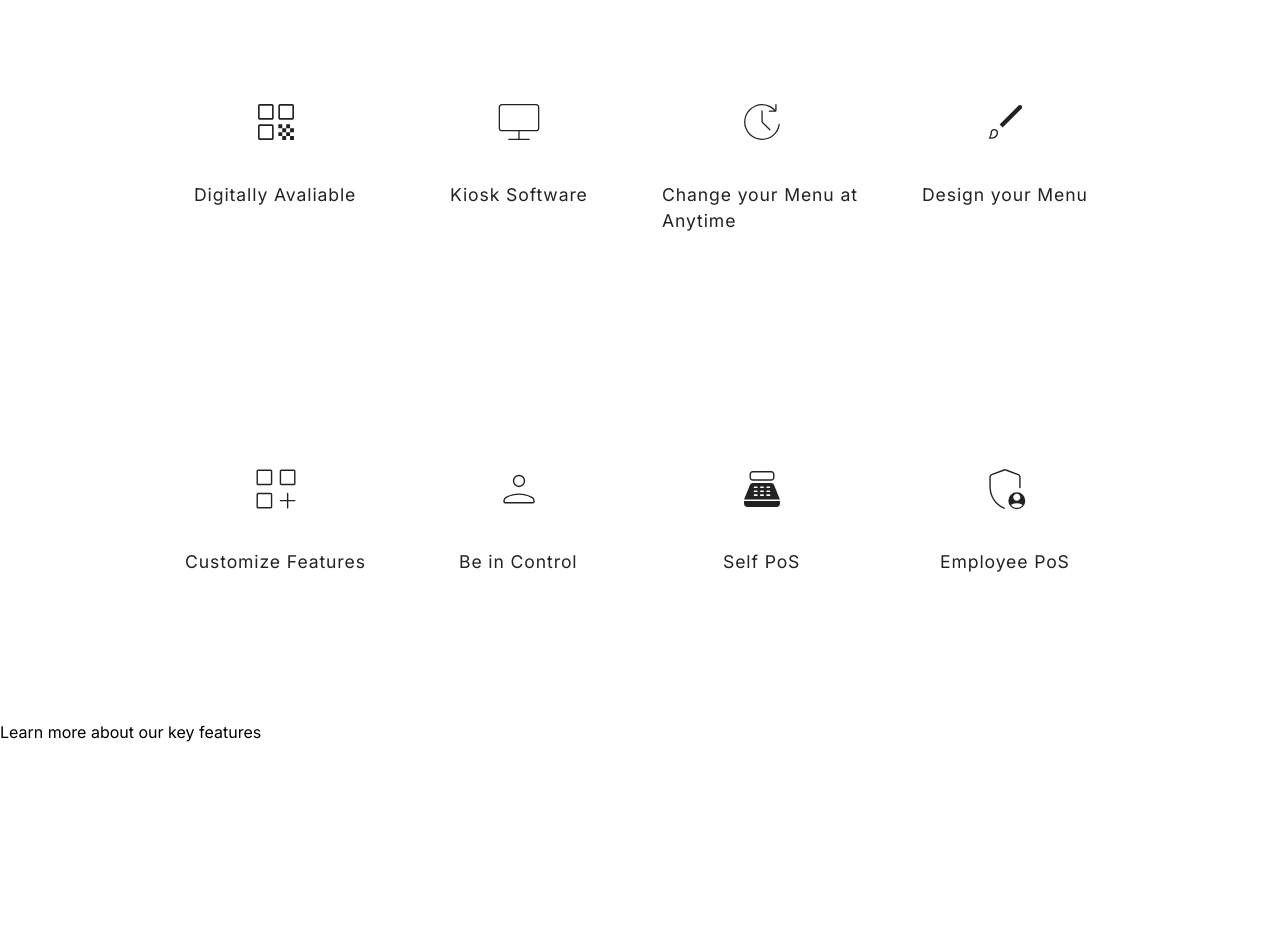
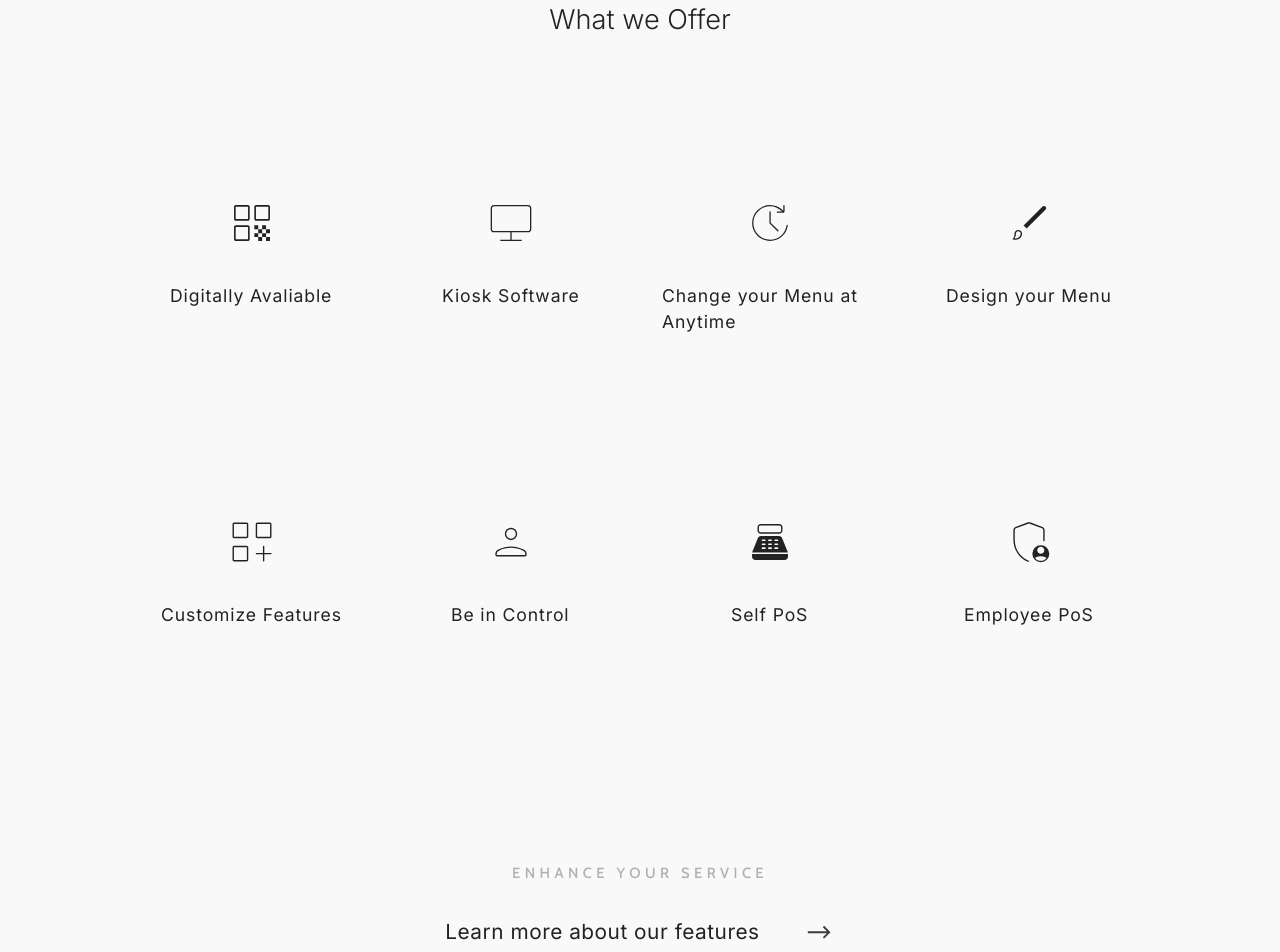
Before and after one commit to hosoocha20/menu-app, a React (Vite) app in the folder client/: page / in a window 1280 px wide. Shown: the part 4020-4972 px from the top of the page. Built offline with nearby package versions, Linux system fonts and the light colour scheme; a web font is replaced by a local one.

Commit message:
made viewmore UI resuable component

```diff
--- a/client/src/pages/Home.tsx
+++ b/client/src/pages/Home.tsx
@@ -37,6 +37,7 @@ import {
   useInView,
   AnimatePresence,
 } from "framer-motion";
+import ViewmoreUI from "../ui/ViewMoreUI";
 
 interface OfferI {
   svg: string;
@@ -500,9 +501,9 @@ const Home = () => {
           </div>
         </div>
       </div>
-      <div className=" h-screen flex flex-col">
-        <h2 className="text-center py-[2rem] text-[1.7rem] text-my-black-950  font-light">What we Offer</h2>
-        <div className="grid grid-cols-4 px-[10rem] flex-1 gap-3">
+      <div className=" h-screen flex flex-col bg-my-black-10">
+        <h2 className="text-center py-[5rem] text-[1.7rem] text-my-black-950  font-light">What we Offer</h2>
+        <div className="grid grid-cols-4 px-[10vw] flex-1 gap-3">
           {offerArr.map((item: OfferI, i: number) => (
             <div className="rounded-2xl relative group flex flex-col items-center pt-[30%] gap-[2rem] hover:bg-my-black-950  cursor-pointer transition-[background-color] duration-300 ease-out ">
               <div className="group-hover:fill-white fill-my-black-950 w-[3.5rem] translate-y-0 group-hover:translate-y-[-0.2rem] will-change-transform transition-[transform] duration-300 ease-in-out delay-75 ">
@@ -524,8 +525,10 @@ const Home = () => {
           ))}
         </div>
       </div>
+      <ViewmoreUI tag="Enhance your service" body="Learn more about our features"/>
+
       <div className="h-screen">
-        <h2>Learn more about our key features</h2>
+        <h2>How to get started</h2>
       </div>
     </div>
   );
--- /dev/null
+++ b/client/src/ui/ViewMoreUI.tsx
@@ -0,0 +1,22 @@
+import React from 'react'
+
+import { LiaLongArrowAltRightSolid } from "react-icons/lia";
+
+interface ViewMoreUIProps {
+    tag: string,
+    body: string
+}
+
+const ViewmoreUI = (props: ViewMoreUIProps) => {
+  return (
+    <div className='group bg-my-black-10 h-[370px] flex flex-col items-center justify-center gap-[2rem] font-inter cursor-pointer'>
+        <p className='font-cabin uppercase text-center font-medium text-my-black-300 text-[0.92rem] tracking-[0.3em]'>{props.tag}</p>
+        <div className='group-hover:gap-x-[4.5rem] gap-x-[2.8rem] flex items-center justify-center text-[1.3rem] transition-[column-gap] duration-300 ease-out'>
+            <p className='tracking-wide  font-normal text-my-black-950'>{props.body}</p>
+            <LiaLongArrowAltRightSolid className='text-[1.9rem] text-my-black-900'/>
+        </div>
+    </div>
+  )
+}
+
+export default ViewmoreUI
--- a/client/tailwind.config.js
+++ b/client/tailwind.config.js
@@ -55,6 +55,7 @@ export default {
     },
 
     'my-black': {
+        '10' : '#f9f9f9',
         '50': '#f6f6f6',
         '100': '#e7e7e7',
         '200': '#d1d1d1',
```
